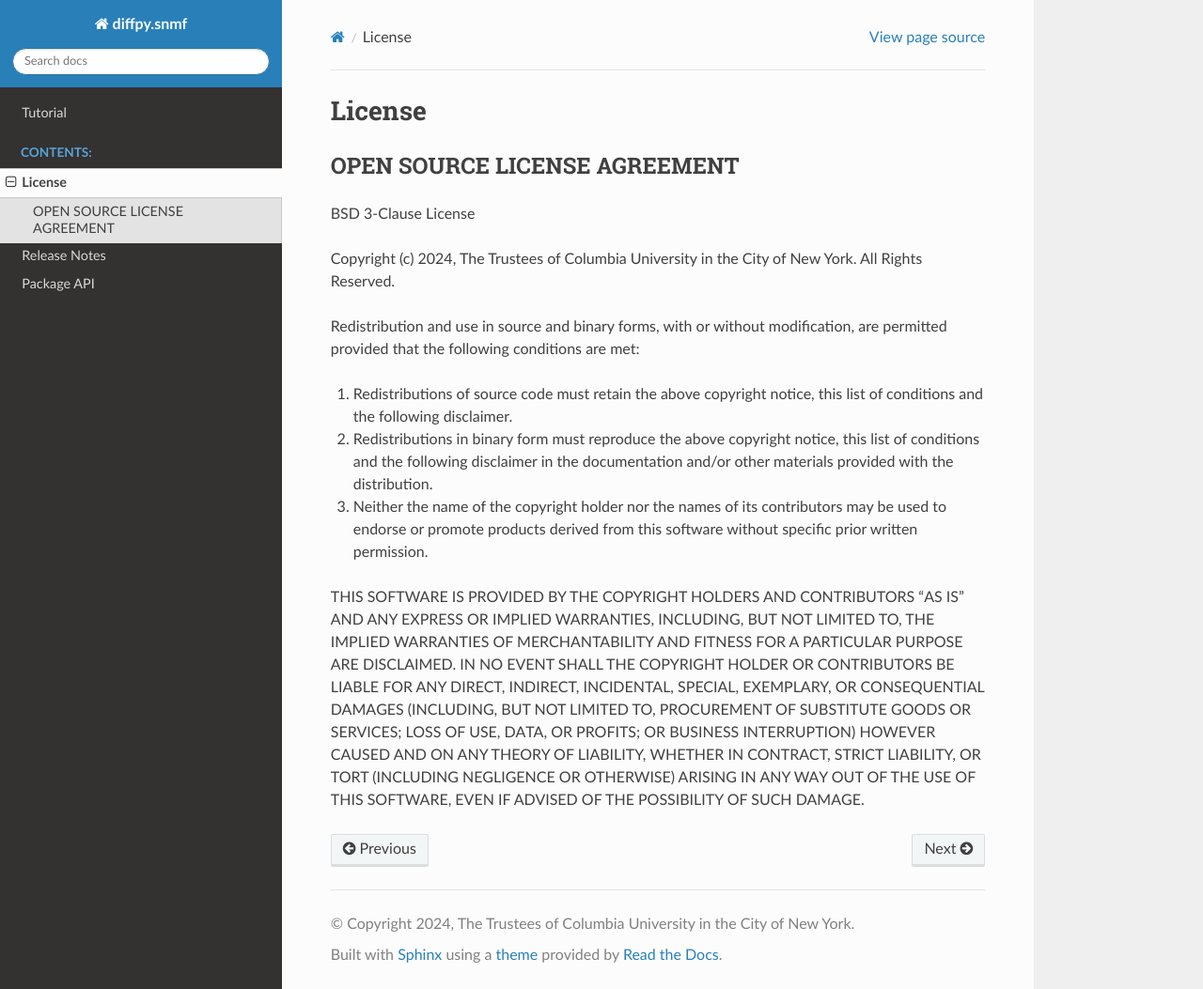
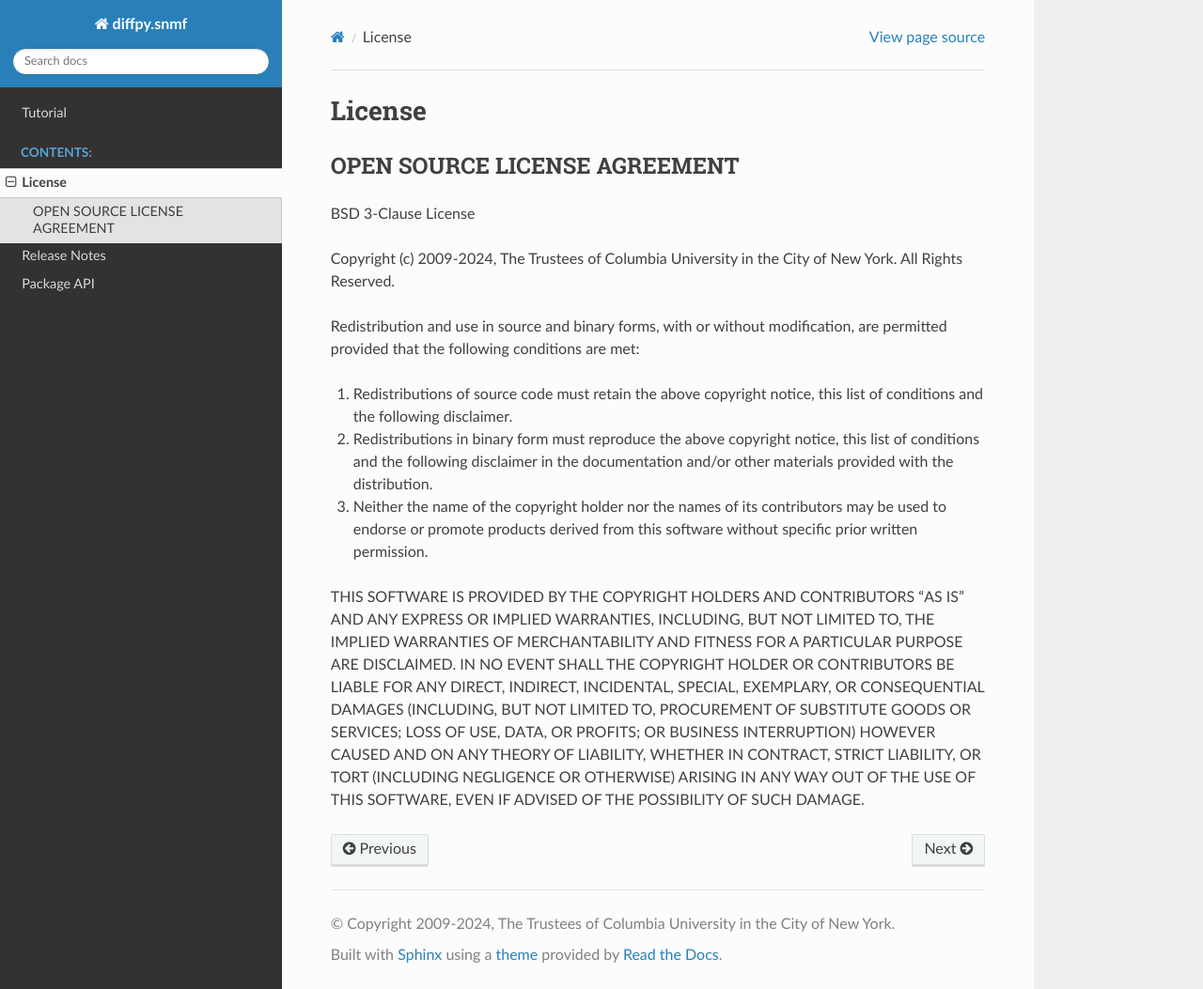
Before and after one commit to diffpy/diffpy.snmf, a Sphinx documentation site: the page built from doc/source/license.rst, in a window 1280 px wide and 1053 px high. Shown: the whole window at 94% size. Built offline with Sphinx 7.4.7 and the Read the Docs theme 2.0.0, drawn with Linux system fonts in a browser that asks for light colours.

Commit message:
Add earlier year next to copyright 2024

```diff
--- a/doc/source/conf.py
+++ b/doc/source/conf.py
@@ -62,7 +62,7 @@ master_doc = "index"
 
 # General information about the project.
 project = "diffpy.snmf"
-copyright = "%Y, The Trustees of Columbia University in the City of New York"
+copyright = "2009-%Y, The Trustees of Columbia University in the City of New York"
 
 # The version info for the project you're documenting, acts as replacement for
 # |version| and |release|, also used in various other places throughout the
--- a/doc/source/license.rst
+++ b/doc/source/license.rst
@@ -9,7 +9,7 @@ OPEN SOURCE LICENSE AGREEMENT
 =============================
 BSD 3-Clause License
 
-Copyright (c) 2024, The Trustees of Columbia University in
+Copyright (c) 2009-2024, The Trustees of Columbia University in
 the City of New York.
 All Rights Reserved.
 
```
